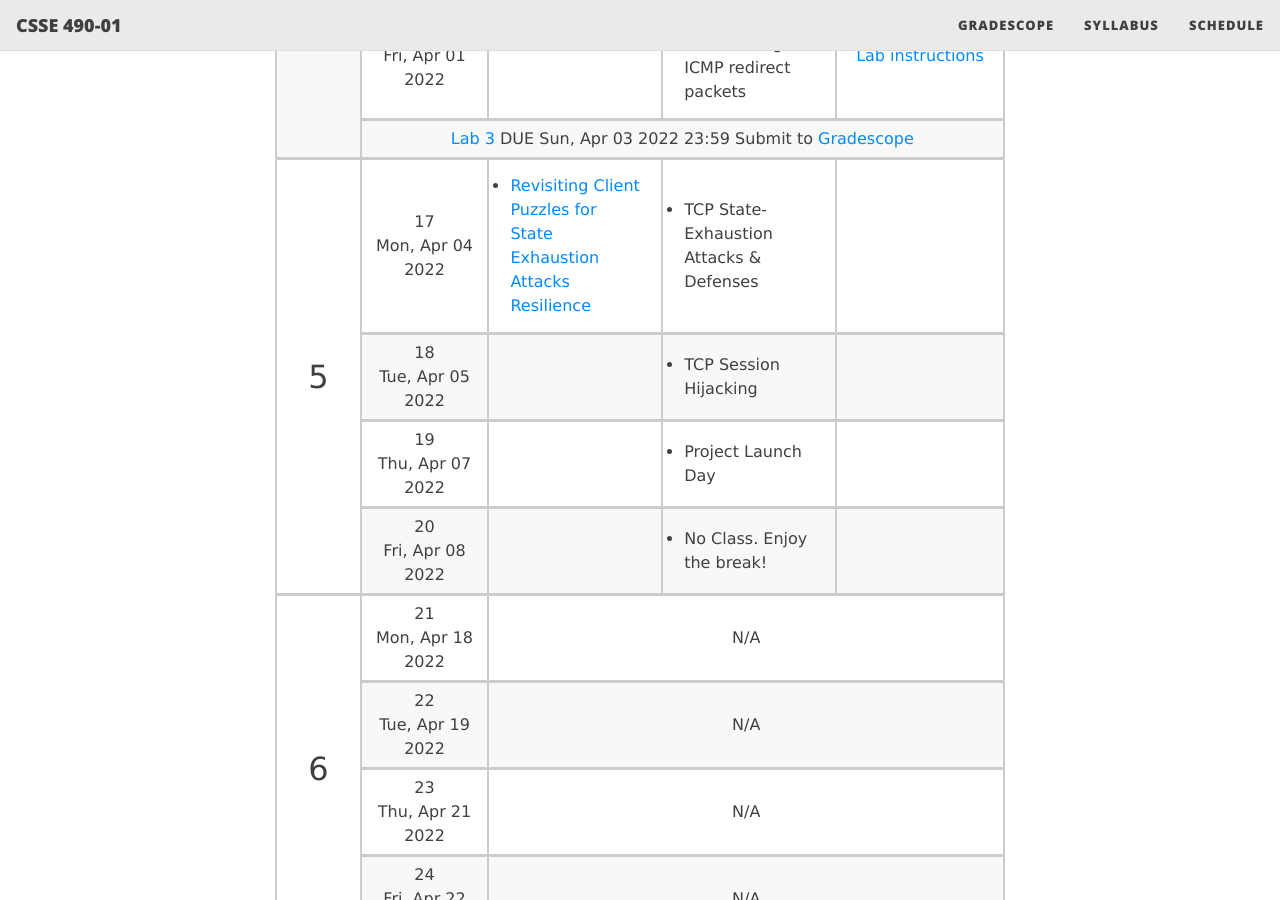
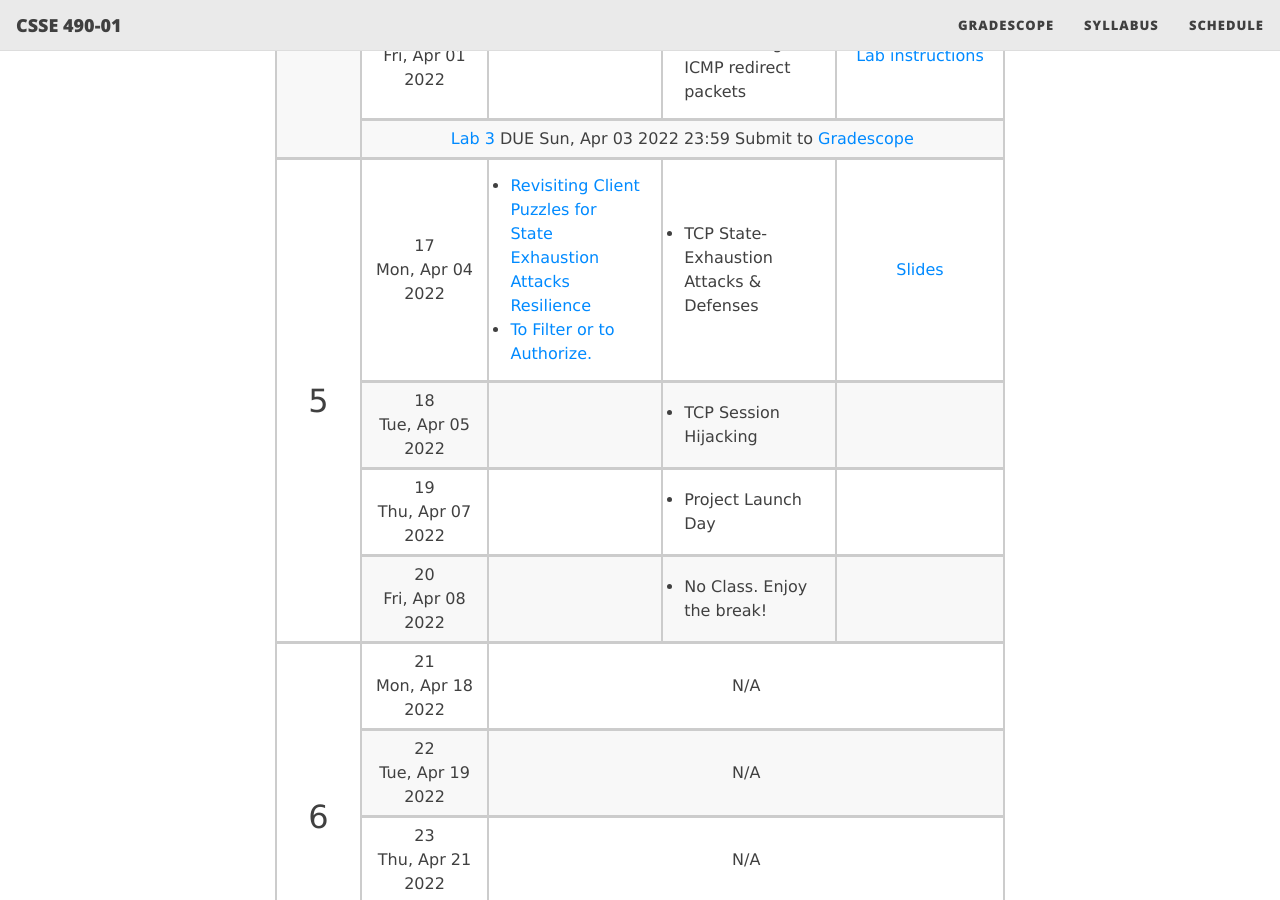
Before and after one commit to rhit-csse490-netsec/netsec-public, a Jekyll site: the page built from schedule.md, in a window 1280 px wide and 900 px high, scrolled down 2135 px. Built offline with Jekyll 4.4.1, drawn with Linux system fonts in a browser that asks for light colours; nearby versions of some CDN libraries.

Commit message:
updated schedule page with paper and new slides

```diff
--- a/_data/schedule.yml
+++ b/_data/schedule.yml
@@ -136,10 +136,13 @@
   reading:
     - <a href="https://www.perform.illinois.edu/Papers/USAN_papers/18NOU01.pdf">
       Revisiting Client Puzzles for State Exhaustion Attacks Resilience </a>
+    - <a href="https://dl.acm.org/doi/pdf/10.1145/1402958.1402981">
+      To Filter or to Authorize. </a>
   topics:
     - TCP State-Exhaustion Attacks & Defenses
   materials:
   other:
+    - <a href="{{ site.baseurl }}/slides/17_tcp.pdf">Slides</a>
 
 18:
   reading:
--- a/schedule.md
+++ b/schedule.md
@@ -266,6 +266,7 @@ title: Class Schedule
 <td markdown="span" style="text-align:left">
 {::nomarkdown}<ul style="margin:0;padding:.5rem">
 <li> <a href="https://www.perform.illinois.edu/Papers/USAN_papers/18NOU01.pdf"> Revisiting Client Puzzles for State Exhaustion Attacks Resilience </a> </li>
+<li> <a href="https://dl.acm.org/doi/pdf/10.1145/1402958.1402981"> To Filter or to Authorize. </a> </li>
 </ul>{:/}
 </td>
 <td markdown="span" style="text-align:left">
@@ -274,7 +275,7 @@ title: Class Schedule
 </ul>{:/}
 </td>
 <td markdown="span">
-</td>
+<a href="{{ site.baseurl }}/slides/17_tcp.pdf">Slides</a></td>
 </tr>
 <tr>
 <td markdown="span">
```
Also changed, not shown: 1 other file.
